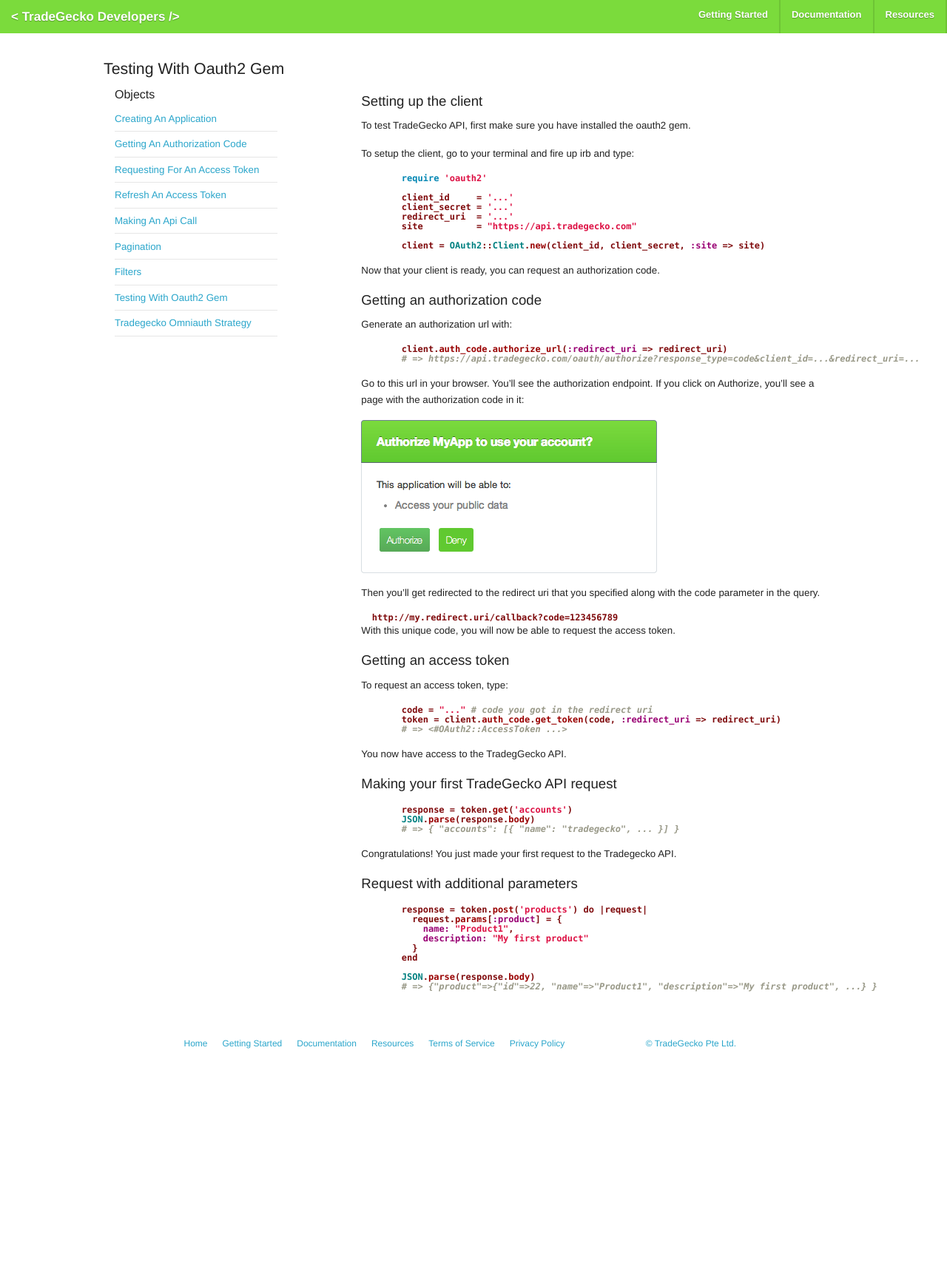
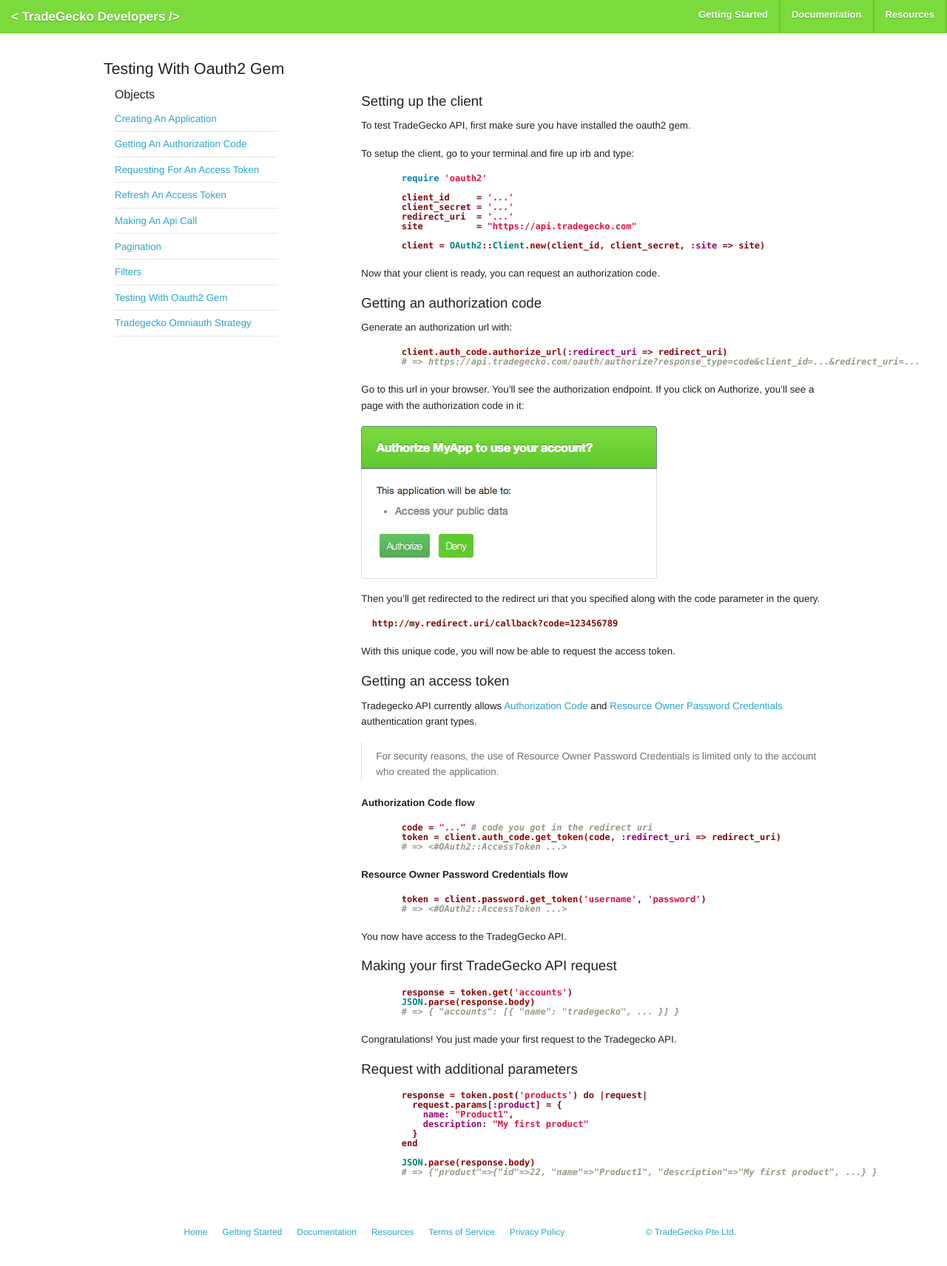
Before and after one commit to tradegecko/docs_old, a Jekyll site: the page built from _posts/2013-02-21-testing-with-oauth2-gem.md, in a window 1280 px wide. Shown: the whole page at 74% size. Built offline with Jekyll 4.4.1, drawn with Linux system fonts in a browser that asks for light colours; some web fonts are replaced; Markdown is read by kramdown in place of the engine named in the settings; before the commit the page ends 1457 px from its top, so only the background shows below that.

Commit message:
Added resource owner grant type

```diff
--- a/_posts/2013-02-21-testing-with-oauth2-gem.md
+++ b/_posts/2013-02-21-testing-with-oauth2-gem.md
@@ -45,13 +45,25 @@
 
 ### Getting an access token
 
-To request an access token, type:
+Tradegecko API currently allows [Authorization Code](http://tools.ietf.org/html/rfc6749#section-1.3.1) and
+[Resource Owner Password Credentials](http://tools.ietf.org/html/rfc6749#section-1.3.3) authentication grant types.
+> For security reasons, the use of Resource Owner Password Credentials is limited only to the account who created the application.
+
+**Authorization Code flow**
 
 {% highlight ruby %}
   code = "..." # code you got in the redirect uri
   token = client.auth_code.get_token(code, :redirect_uri => redirect_uri)
   # => <#OAuth2::AccessToken ...>
 {% endhighlight %}
+
+**Resource Owner Password Credentials flow**
+
+{% highlight ruby %}
+  token = client.password.get_token('username', 'password')
+  # => <#OAuth2::AccessToken ...>
+{% endhighlight %}
+
 You now have access to the TradegGecko API.
 
 ### Making your first TradeGecko API request
--- a/css/syntax.css
+++ b/css/syntax.css
@@ -1,4 +1,4 @@
-.highlight  { background: #ffffff; }
+.highlight  { background: #ffffff; margin-bottom: 1.25em;}
 .highlight .c { color: #999988; font-style: italic } /* Comment */
 .highlight .err { color: #a61717; background-color: #e3d2d2 } /* Error */
 .highlight .k { font-weight: bold } /* Keyword */
```
